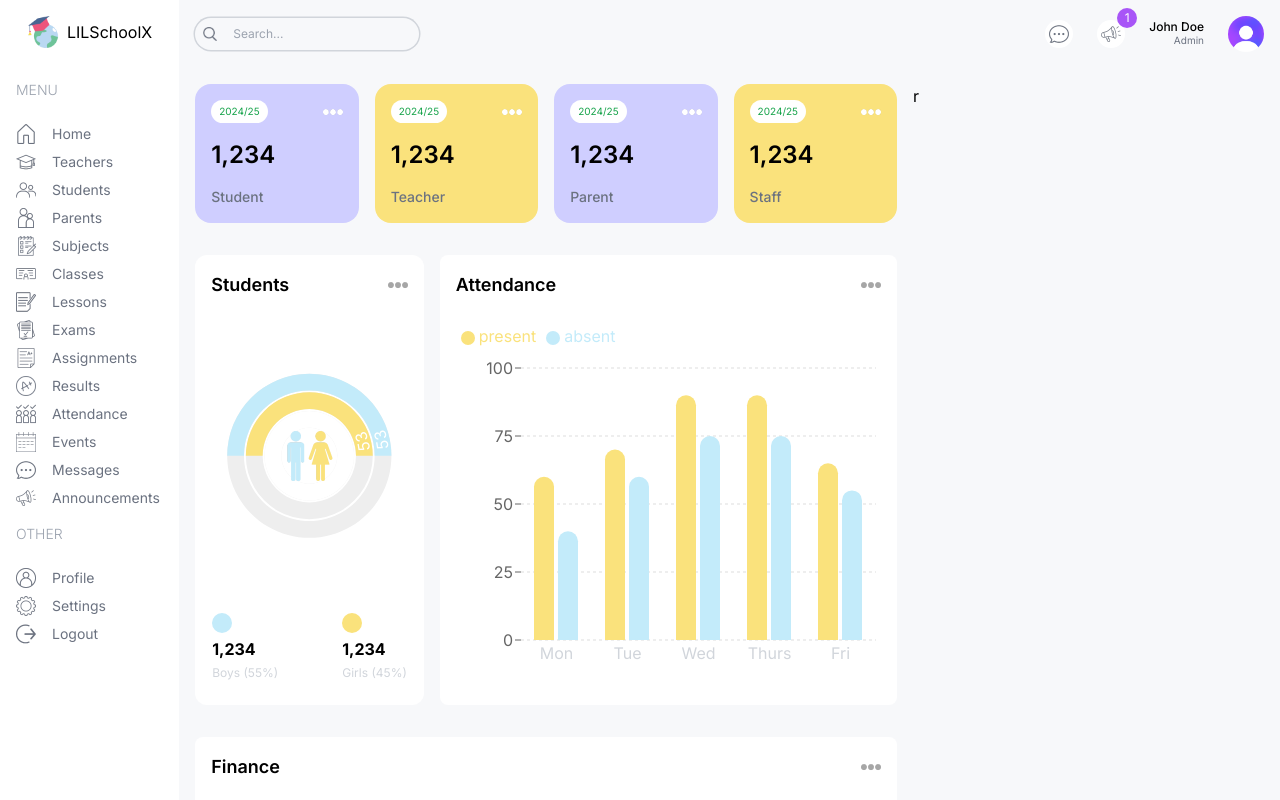
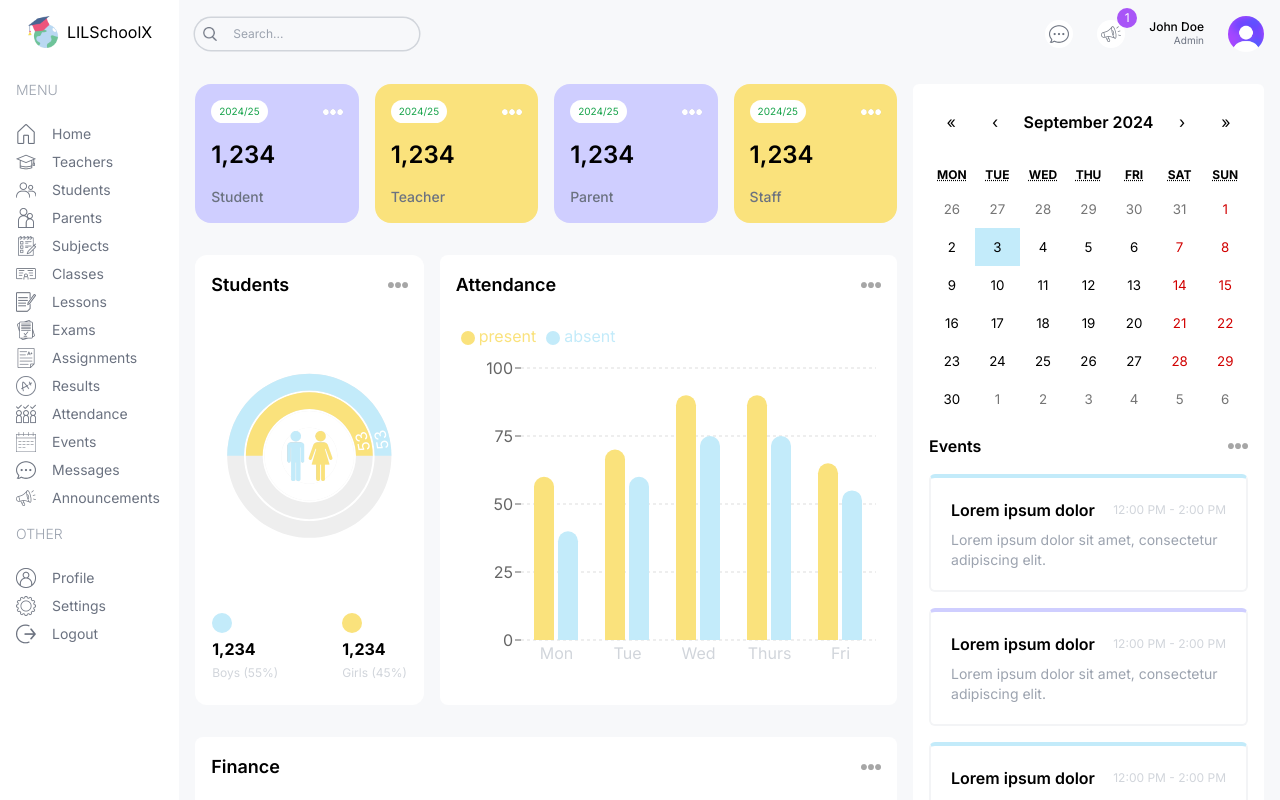
Before and after one commit to safak/next-dashboard-ui, a Next.js app: page /admin in a window 1280 px wide. Built offline with nearby package versions, Linux system fonts and the light colour scheme.

Commit message:
Calendar

```diff
--- a/package.json
+++ b/package.json
@@ -11,6 +11,7 @@
   "dependencies": {
     "next": "14.2.5",
     "react": "^18.3.1",
+    "react-calendar": "^5.1.0",
     "react-dom": "^18.3.1",
     "recharts": "^2.15.0"
   },
--- a/src/app/(dashboard)/admin/page.tsx
+++ b/src/app/(dashboard)/admin/page.tsx
@@ -1,5 +1,6 @@
 import AttendanceChart from "@/components/AttendanceChart";
 import CountChart from "@/components/CountChart";
+import EventCalendar from "@/components/EventCalendar";
 import FinanceChart from "@/components/FinanceChart";
 import UserCard from "@/components/UserCard";
 
@@ -34,7 +35,9 @@ const AdminPage = () => {
         </div>
       </div>
       {/* RIGHT */}
-      <div className="w-full lg:w-1/3">r</div>
+      <div className="w-full lg:w-1/3 flex flex-col gap-8">
+        <EventCalendar/>
+      </div>
     </div>
   );
 };
--- a/src/app/globals.css
+++ b/src/app/globals.css
@@ -1,3 +1,17 @@
 @tailwind base;
 @tailwind components;
 @tailwind utilities;
+
+.react-calendar {
+    width: 100% !important;
+    border: none !important;
+    font-family: "Inter" , sans-serif !important;
+}
+
+.react-calendar__navigation__label__labelText {
+    font-weight:600;
+}
+.react-calendar__tile--active {
+    background-color: #C3EBFA !important;
+    color: black !important;
+}
--- /dev/null
+++ b/src/components/Announcements.tsx
@@ -0,0 +1,9 @@
+import React from 'react'
+
+const Announcements = () => {
+  return (
+    <div>Announcements</div>
+  )
+}
+
+export default Announcements
--- /dev/null
+++ b/src/components/EventCalendar.tsx
@@ -0,0 +1,58 @@
+"use client";
+
+import Image from "next/image";
+import { useState } from "react";
+import Calendar from "react-calendar";
+import "react-calendar/dist/Calendar.css";
+
+type ValuePiece = Date | null;
+
+type Value = ValuePiece | [ValuePiece, ValuePiece];
+
+// TEMPORARY
+const events = [
+  {
+    id: 1,
+    title: "Lorem ipsum dolor",
+    time: "12:00 PM - 2:00 PM",
+    description: "Lorem ipsum dolor sit amet, consectetur adipiscing elit.",
+  },
+  {
+    id: 2,
+    title: "Lorem ipsum dolor",
+    time: "12:00 PM - 2:00 PM",
+    description: "Lorem ipsum dolor sit amet, consectetur adipiscing elit.",
+  },
+  {
+    id: 3,
+    title: "Lorem ipsum dolor",
+    time: "12:00 PM - 2:00 PM",
+    description: "Lorem ipsum dolor sit amet, consectetur adipiscing elit.",
+  },
+];
+
+const EventCalendar = () => {
+  const [value, onChange] = useState<Value>(new Date());
+  return (
+    <div className="bg-white p-4 rounded-md">
+      <Calendar onChange={onChange} value={value} locale="en" />
+      <div className="flex items-center justify-between">
+        <h1 className="test-xl font-semibold my-4">Events</h1>
+        <Image src="/moreDark.png" alt="" width={20} height={20} />
+      </div>
+      <div className="flex flex-col gap-4">
+        {events.map((event) => (
+          <div className="p-5 rounded-md border-2 border-gray-100 border-t-4 odd:border-t-lamaSky even:border-t-lamaPurple" key={event.id}>
+            <div className="flex items-center justify-between">
+                <h1 className="font-semibold test-gray-600">{event.title}</h1>
+                <span className="text-gray-300 text-xs">{event.time}</span>
+            </div>
+            <p className="mt-2 text-gray-400 text-sm">{event.description}</p>
+          </div>
+        ))}
+      </div>
+    </div>
+  );
+};
+
+export default EventCalendar;
```
Also changed, not shown: 1 other file (tests, documents, lock files or other folders).
